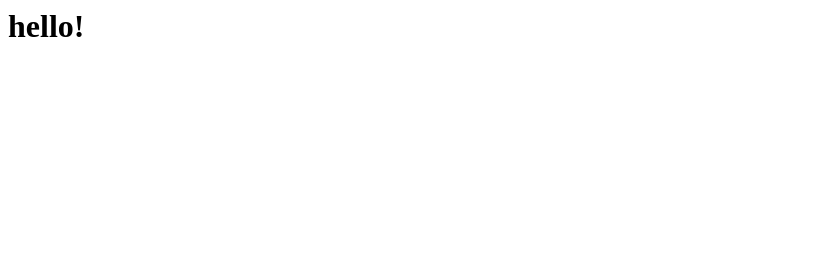
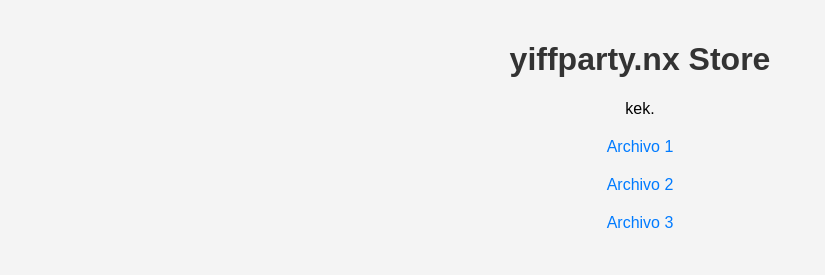
Before and after one commit to CounterBoi/yiffparty.nx, a plain HTML site: page index.html in a window 1280 px wide. Shown: the whole page, without its empty margins (0-825 px from the left). Drawn offline with Linux system fonts and the light colour scheme.

Commit message:
Add files via upload

```diff
--- a/index.html
+++ b/index.html
@@ -1 +1,15 @@
-<h1>hello!</h1>
+<!DOCTYPE html>
+<html lang="es">
+<head>
+    <meta charset="UTF-8">
+    <meta name="viewport" content="width=device-width, initial-scale=1.0">
+    <title>yiffparty.nx</title>
+    <link rel="stylesheet" href="styles.css">
+</head>
+<body>
+    <h1>yiffparty.nx Store</h1>
+    <p>kek.</p>
+    <div id="products"></div>
+    <script src="script.js"></script>
+</body>
+</html>
--- /dev/null
+++ b/script.js
@@ -0,0 +1,15 @@
+const products = [
+    { name: "Archivo 1", url: "https://example.com/archivo1.zip" },
+    { name: "Archivo 2", url: "https://example.com/archivo2.zip" },
+    { name: "Archivo 3", url: "https://example.com/archivo3.zip" }
+];
+
+const productsContainer = document.getElementById('products');
+
+// Generar HTML para los productos
+products.forEach(product => {
+    const productDiv = document.createElement('div');
+    productDiv.className = 'product';
+    productDiv.innerHTML = `<a href="${product.url}" target="_blank">${product.name}</a>`;
+    productsContainer.appendChild(productDiv);
+});
--- /dev/null
+++ b/styles.css
@@ -0,0 +1,20 @@
+body {
+    font-family: Arial, sans-serif;
+    text-align: center;
+    background-color: #f4f4f4;
+    margin: 0;
+    padding: 20px;
+}
+
+h1 {
+    color: #333;
+}
+
+.product {
+    margin: 20px;
+}
+
+.product a {
+    text-decoration: none;
+    color: #007BFF;
+}
```
